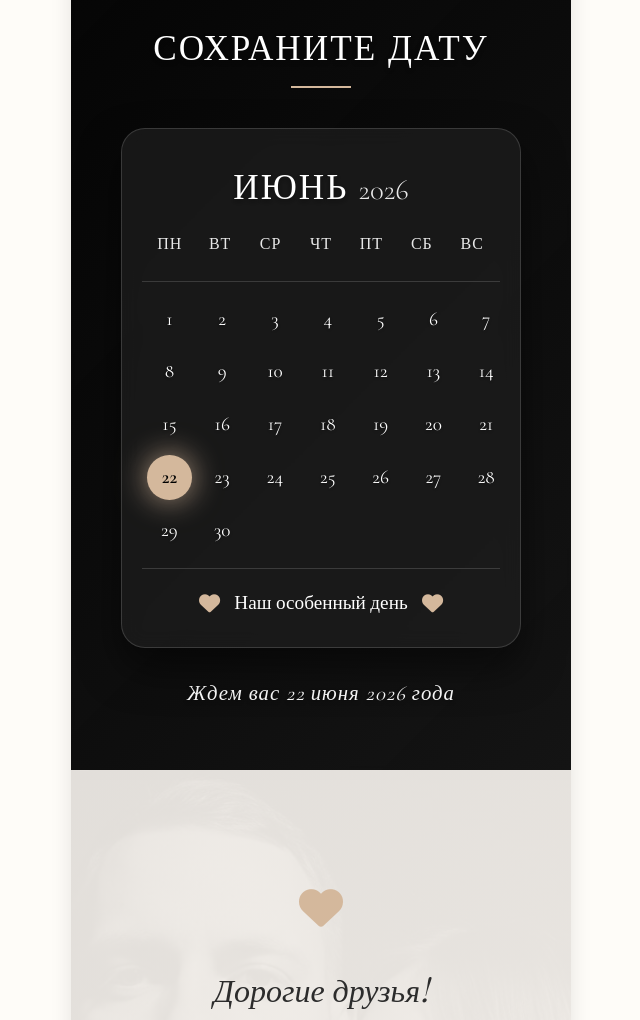
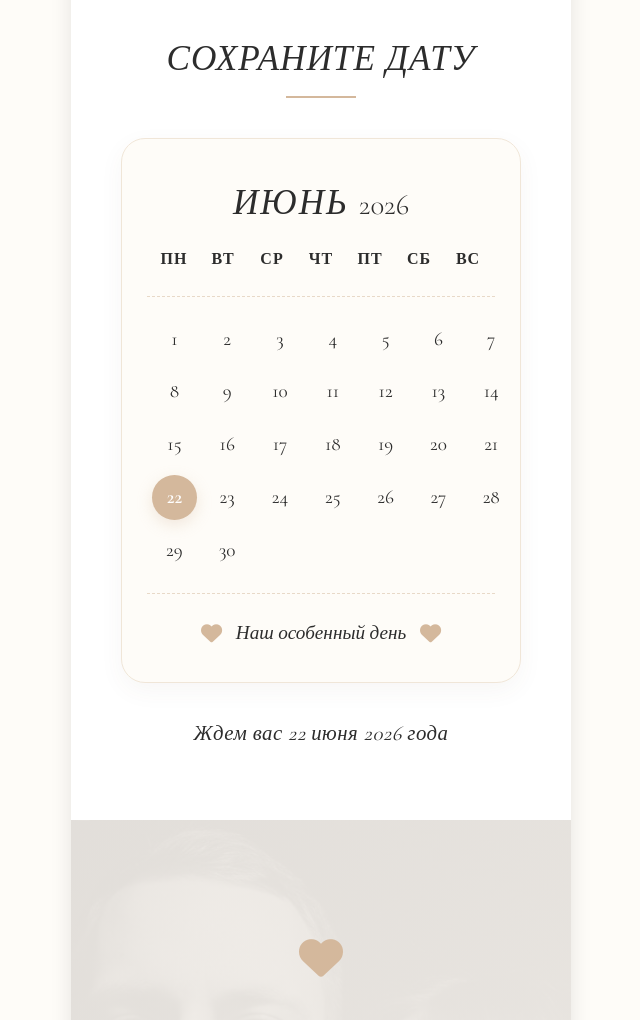
Before and after one commit to hubbleofficial1163-design/natalia, a plain HTML site: page index.html in a window 1280 px wide. Shown: the part 840-1860 px from the top of the page, without its empty margins (319-959 px from the left). Drawn offline with nearby package versions, Linux system fonts and the light colour scheme; a web font is replaced by a local one.

Commit message:
style.css

```diff
--- a/style.css
+++ b/style.css
@@ -2565,17 +2565,6 @@ i, .fas, .far, .fab, .fa-solid, .fa-regular, .fa-light, .fa-thin, .fa-duotone {
 
 
 /* Новая секция: Календарь в стиле hero */
-.calendar-section {
-    position: relative;
-    min-height: 70vh;
-    display: flex;
-    align-items: center;
-    justify-content: center;
-    background: url('1.jpg') center/cover no-repeat;
-    background-attachment: fixed;
-    padding: 60px 0;
-    color: white;
-}
 
 .calendar-overlay {
     position: absolute;
@@ -2757,26 +2746,29 @@ i, .fas, .far, .fab, .fa-solid, .fa-regular, .fa-light, .fa-thin, .fa-duotone {
 }
 
 
-/* Новая секция: Календарь на месяц в темном стиле */
+/* ============================================== */
+/* СЕКЦИЯ КАЛЕНДАРЯ - В СТИЛЕ ОСНОВНОГО ДИЗАЙНА */
+/* ============================================== */
+
 .calendar-section {
     position: relative;
-    min-height: 80vh;
-    display: flex;
-    align-items: center;
-    justify-content: center;
-    background: #1a1a1a;
-    padding: 60px 0;
-    color: #ffffff;
-}
-
-.calendar-overlay {
+    padding: 70px 0;
+    background-color: #fff; /* Белый фон, как у секции details */
+    overflow: hidden;
+}
+
+.calendar-section::before {
+    content: '';
     position: absolute;
     top: 0;
     left: 0;
     width: 100%;
-    height: 100%;
-    background: linear-gradient(135deg, rgba(0, 0, 0, 0.8) 0%, rgba(20, 20, 20, 0.95) 100%);
-    z-index: 1;
+    height: 1px;
+    background: linear-gradient(90deg, transparent, #d4b89c, transparent);
+}
+
+.calendar-overlay {
+    display: none; /* Убираем оверлей полностью */
 }
 
 .calendar-content {
@@ -2790,14 +2782,13 @@ i, .fas, .far, .fab, .fa-solid, .fa-regular, .fa-light, .fa-thin, .fa-duotone {
     font-family: 'Playfair Display', serif;
     font-size: 2.2rem;
     margin-bottom: 40px;
-    color: #ffffff !important;
+    color: #5a4c3e;
     font-weight: 400;
-    letter-spacing: 2px;
-    text-transform: uppercase;
+    letter-spacing: 1px;
     position: relative;
     display: inline-block;
     padding-bottom: 15px;
-    text-shadow: 0 2px 5px rgba(0, 0, 0, 0.3);
+    font-style: italic;
 }
 
 .calendar-title::after {
@@ -2806,27 +2797,25 @@ i, .fas, .far, .fab, .fa-solid, .fa-regular, .fa-light, .fa-thin, .fa-duotone {
     bottom: 0;
     left: 50%;
     transform: translateX(-50%);
-    width: 60px;
+    width: 70px;
     height: 2px;
-    background: #d4b89c;
+    background-color: #d4b89c;
 }
 
 .calendar-card {
-    background: rgba(30, 30, 30, 0.7);
-    backdrop-filter: blur(10px);
-    -webkit-backdrop-filter: blur(10px);
-    border: 1px solid rgba(255, 255, 255, 0.15);
+    background: #fefcf8; /* Светлый кремовый фон, как у карточек в wishes */
+    border: 1px solid #f0e6d8;
     border-radius: 24px;
-    padding: 30px 20px;
+    padding: 35px 25px;
     max-width: 400px;
     margin: 0 auto;
-    box-shadow: 0 20px 40px rgba(0, 0, 0, 0.5);
+    box-shadow: 0 8px 25px rgba(90, 76, 62, 0.05);
     transition: transform 0.3s ease;
 }
 
 .calendar-card:hover {
     transform: translateY(-5px);
-    border-color: rgba(255, 255, 255, 0.3);
+    box-shadow: 0 12px 30px rgba(90, 76, 62, 0.08);
 }
 
 .calendar-header {
@@ -2845,18 +2834,17 @@ i, .fas, .far, .fab, .fa-solid, .fa-regular, .fa-light, .fa-thin, .fa-duotone {
     font-family: 'Playfair Display', serif;
     font-size: 2.2rem;
     font-weight: 400;
-    color: #ffffff !important;
+    color: #5a4c3e;
     text-transform: uppercase;
     letter-spacing: 2px;
-    text-shadow: 0 2px 4px rgba(0, 0, 0, 0.3);
+    font-style: italic;
 }
 
 .calendar-year-number {
     font-family: 'Cormorant Garamond', serif;
     font-size: 1.8rem;
     font-weight: 300;
-    color: #ffffff !important;
-    opacity: 0.9;
+    color: #9c8a75;
 }
 
 .calendar-weekdays {
@@ -2864,64 +2852,60 @@ i, .fas, .far, .fab, .fa-solid, .fa-regular, .fa-light, .fa-thin, .fa-duotone {
     grid-template-columns: repeat(7, 1fr);
     gap: 5px;
     padding: 0 5px;
-    margin-bottom: 10px;
+    margin-bottom: 15px;
 }
 
 .calendar-weekdays span {
     font-family: 'Cormorant Garamond', serif;
     font-size: 1rem;
-    font-weight: 500;
-    color: #ffffff !important;
+    font-weight: 600;
+    color: #b89474;
     text-transform: uppercase;
     letter-spacing: 1px;
-    opacity: 0.9;
 }
 
 .calendar-grid {
     display: grid;
     grid-template-columns: repeat(7, 1fr);
     gap: 8px;
-    padding: 15px 5px;
-    margin-bottom: 20px;
-    border-top: 1px solid rgba(255, 255, 255, 0.15);
-    border-bottom: 1px solid rgba(255, 255, 255, 0.15);
+    padding: 20px 5px;
+    margin-bottom: 25px;
+    border-top: 1px dashed #e8d9c8;
+    border-bottom: 1px dashed #e8d9c8;
 }
 
 .calendar-day-cell {
     font-family: 'Cormorant Garamond', serif;
     font-size: 1.2rem;
-    color: #ffffff !important;
+    color: #7a6a5a;
     text-align: center;
     padding: 8px 0;
     border-radius: 50%;
     transition: all 0.3s ease;
-    cursor: default;
     aspect-ratio: 1;
     display: flex;
     align-items: center;
     justify-content: center;
     font-weight: 400;
-    text-shadow: 0 1px 3px rgba(0, 0, 0, 0.3);
+    background: transparent;
 }
 
 .calendar-day-cell:hover {
-    background: rgba(255, 255, 255, 0.1);
+    background: #f9f5f0;
+    transform: scale(1.1);
 }
 
 .calendar-day-cell.highlight {
     background: #d4b89c;
-    color: #000000 !important;
+    color: #ffffff !important;
     font-weight: 600;
-    box-shadow: 0 0 20px rgba(212, 184, 156, 0.5);
-    position: relative;
-    animation: pulse-highlight 2s infinite;
-    text-shadow: none;
+    box-shadow: 0 5px 15px rgba(212, 184, 156, 0.3);
+    position: relative;
 }
 
 .calendar-day-cell.highlight:hover {
-    background: #e0c9b0;
-    transform: scale(1.1);
-    color: #000000 !important;
+    background: #c19683;
+    color: #ffffff !important;
 }
 
 .calendar-footer {
@@ -2929,10 +2913,10 @@ i, .fas, .far, .fab, .fa-solid, .fa-regular, .fa-light, .fa-thin, .fa-duotone {
     align-items: center;
     justify-content: center;
     gap: 15px;
-    margin-top: 15px;
+    margin-top: 20px;
     font-family: 'Cormorant Garamond', serif;
     font-size: 1.2rem;
-    color: #ffffff !important;
+    color: #5a4c3e;
 }
 
 .calendar-footer i {
@@ -2942,40 +2926,39 @@ i, .fas, .far, .fab, .fa-solid, .fa-regular, .fa-light, .fa-thin, .fa-duotone {
 }
 
 .calendar-footer span {
-    color: #ffffff !important;
+    color: #5a4c3e;
+    font-style: italic;
 }
 
 .calendar-note {
     font-family: 'Cormorant Garamond', serif;
     font-size: 1.3rem;
-    margin-top: 30px;
-    color: #ffffff !important;
+    margin-top: 35px;
+    color: #9c8a75;
     font-style: italic;
-    letter-spacing: 1px;
-    text-shadow: 0 2px 4px rgba(0, 0, 0, 0.3);
+    letter-spacing: 0.5px;
     font-weight: 400;
 }
 
-/* Анимации */
+/* Анимация сердечка */
 @keyframes heartbeat {
     0%, 100% { transform: scale(1); }
     50% { transform: scale(1.1); }
 }
 
-@keyframes pulse-highlight {
-    0%, 100% { box-shadow: 0 0 20px rgba(212, 184, 156, 0.5); }
-    50% { box-shadow: 0 0 30px rgba(212, 184, 156, 0.8); }
-}
-
 /* Адаптивность */
 @media screen and (max-width: 480px) {
+    .calendar-section {
+        padding: 50px 0;
+    }
+
     .calendar-title {
         font-size: 1.8rem;
         margin-bottom: 30px;
     }
 
     .calendar-card {
-        padding: 20px 15px;
+        padding: 25px 20px;
         max-width: 350px;
     }
 
@@ -3003,12 +2986,17 @@ i, .fas, .far, .fab, .fa-solid, .fa-regular, .fa-light, .fa-thin, .fa-duotone {
 
     .calendar-note {
         font-size: 1.2rem;
+        margin-top: 30px;
     }
 }
 
 @media screen and (max-width: 360px) {
+    .calendar-section {
+        padding: 40px 0;
+    }
+
     .calendar-card {
-        padding: 15px 10px;
+        padding: 20px 15px;
         max-width: 300px;
     }
 
@@ -3031,26 +3019,13 @@ i, .fas, .far, .fab, .fa-solid, .fa-regular, .fa-light, .fa-thin, .fa-duotone {
 
     .calendar-grid {
         gap: 5px;
-    }
-}
-
-/* Усиливаем белый цвет для всего текста */
-.calendar-section * {
-    color: #ffffff !important;
-}
-
-/* Исключения для выделенной даты и иконок */
-.calendar-day-cell.highlight {
-    color: #000000 !important;
-}
-
-.calendar-footer i,
-.calendar-section i {
-    color: #d4b89c !important;
-}
-
-.calendar-day-cell.highlight i {
-    color: #000000 !important;
+        padding: 15px 5px;
+    }
+
+    .calendar-note {
+        font-size: 1.1rem;
+        margin-top: 25px;
+    }
 }
 
 /* Стили для контейнера с фото под кружочками */
```
